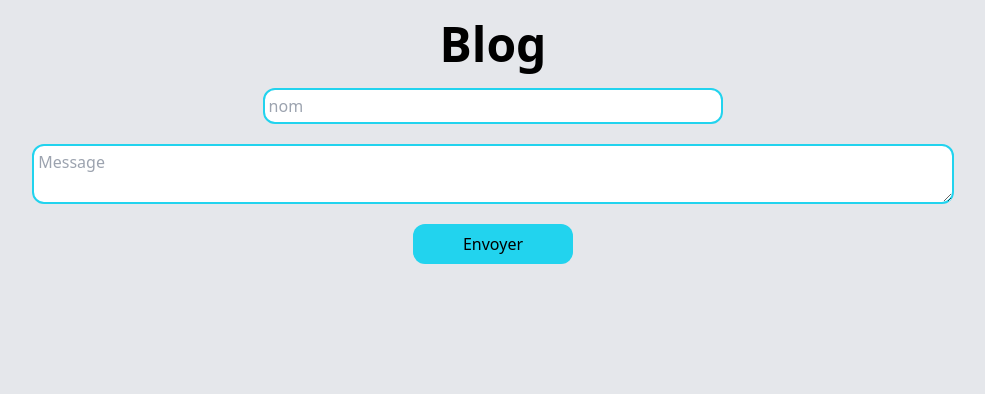
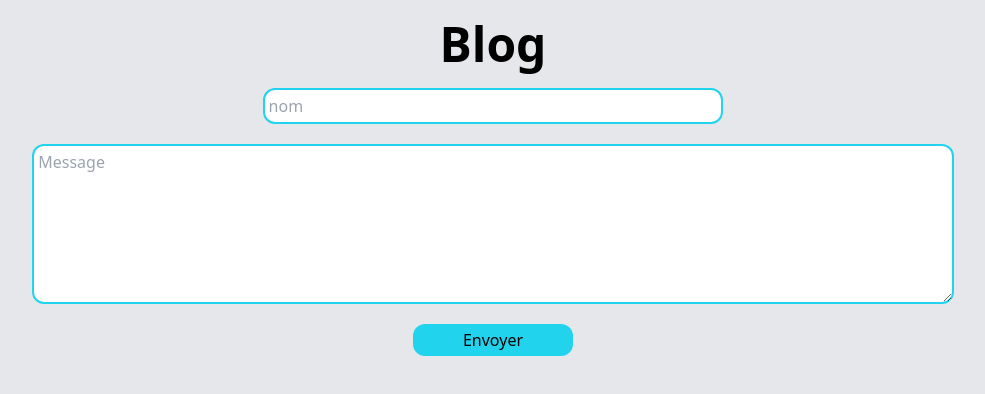
Before and after one commit to Vikito18/Exo_React, a React (Create React App) app in the folder blog/: page / in a window 1280 px wide. Shown: the top 394 px of the page, without its empty margins (147-1132 px from the left). Built offline with nearby package versions, Linux system fonts and the light colour scheme.

Commit message:
feat : update textarea

```diff
--- a/blog/src/components/Form.js
+++ b/blog/src/components/Form.js
@@ -9,11 +9,11 @@ const Form = () => {
         placeholder="nom"
       />
       <textarea
-        className="border-cyan-400 border-2 rounded-xl p-1 w-[80%] "
+        className="border-cyan-400 border-2 rounded-xl p-1 w-[80%] h-40"
         placeholder="Message"
       />
       <input
-        className="bg-cyan-400 rounded-xl w-40 p-2"
+        className="bg-cyan-400 rounded-xl w-40 p-1"
         type="submit"
         value="Envoyer"
       />
```
